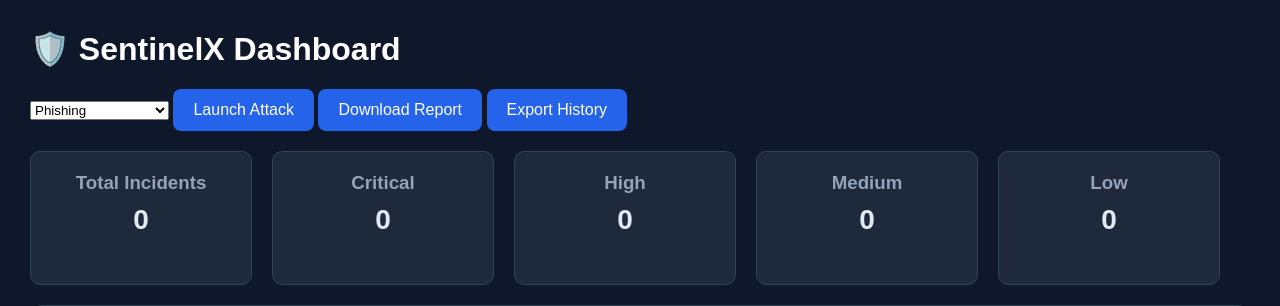
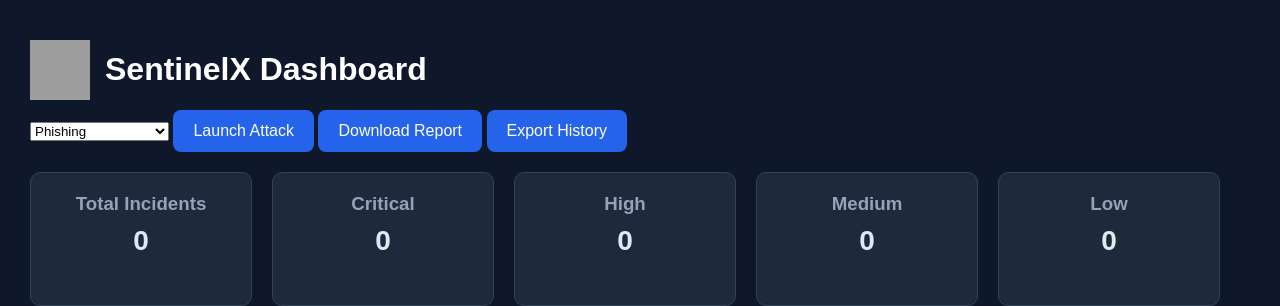
Before and after one commit to AsimSiddiqui1/SentinelX, a Python web app: template backend/templates/index.html in a window 1280 px wide. Shown: the top 306 px of the page. Run offline with Jinja, Linux system fonts and the light colour scheme; the template is opened without the code that fills it, so the values that code supplies are empty; grey boxes are pictures that could not be loaded.

Commit message:
Update index.html

```diff
--- a/backend/templates/index.html
+++ b/backend/templates/index.html
@@ -172,7 +172,14 @@ th, td {
 
 <body>
 
-    <h1>🛡️ SentinelX Dashboard</h1>
+    <div style="display:flex;align-items:center;gap:15px;">
+        <img
+            src="/static/sentinelx_logo.png"
+            width="60"
+            height="60"
+        />
+        <h1>SentinelX Dashboard</h1>
+    </div>
 
     <select id="attack-select">
 
```
